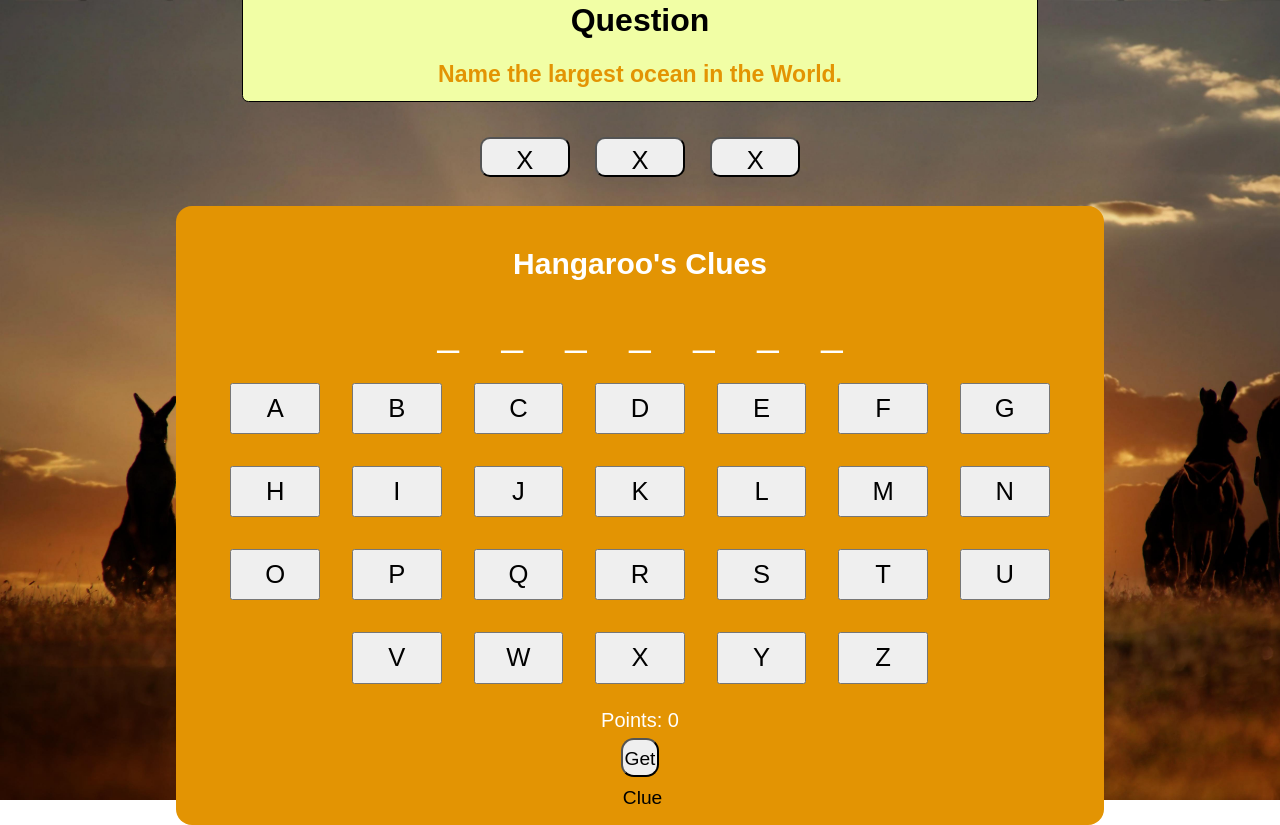
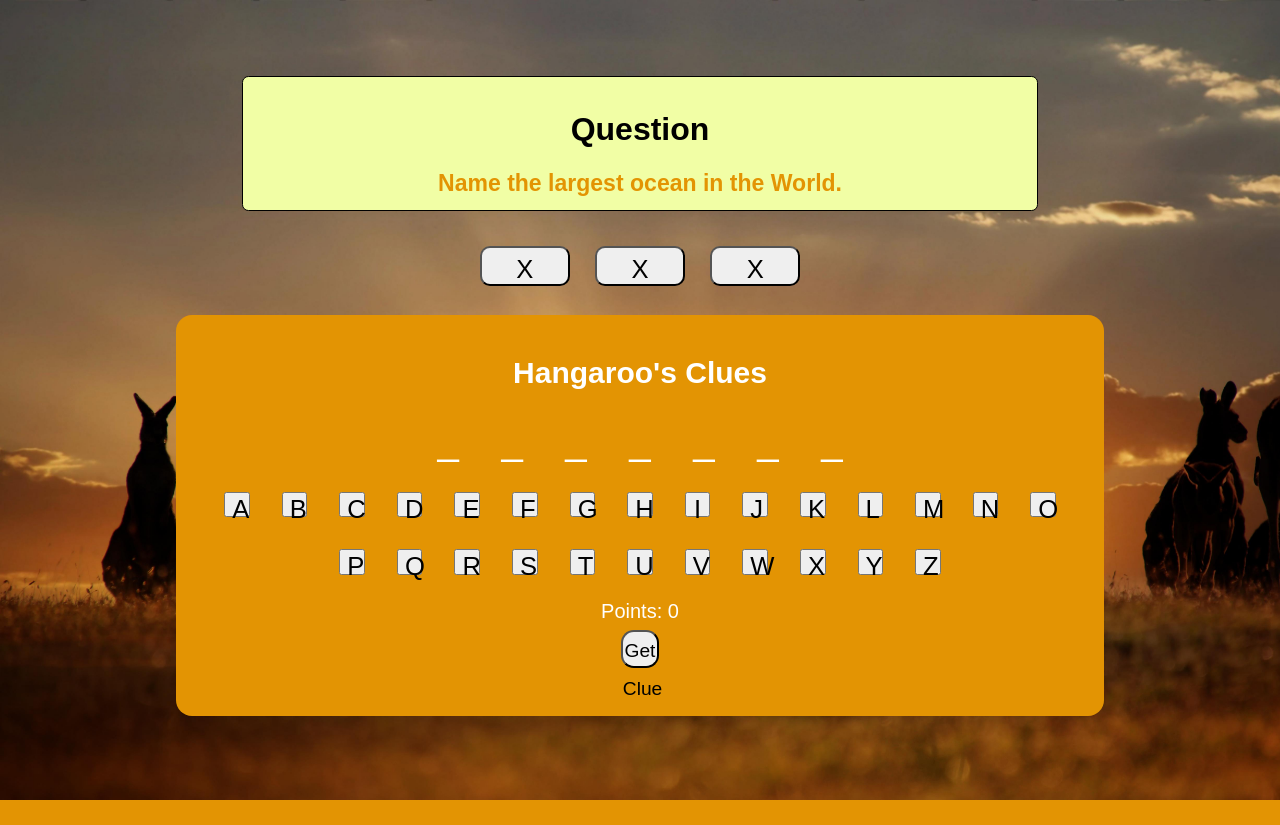
Before and after one commit to HangarooActivity/HangarooActivity.github.io, a PHP site: page / in a window 1280 px wide. After the commit the page ends 800 px from the top, so only its background shows below. Run offline with PHP 8.4, Linux system fonts and the light colour scheme.

Commit message:
Update styles.css

```diff
--- a/styles.css
+++ b/styles.css
@@ -148,7 +148,7 @@ body {
 }
 
 .button {
-    font-size: 3vw;
+    font-size: 2vw;
 }
 
 .keyboard-row {
@@ -158,8 +158,8 @@ body {
 }
 
 .button {
-    width: 7vw;
-    height: 4vw;
+    width: 2vw;
+    height: 2vw;
     margin: 1vw;
     font-size: 2vw;
 }
```
